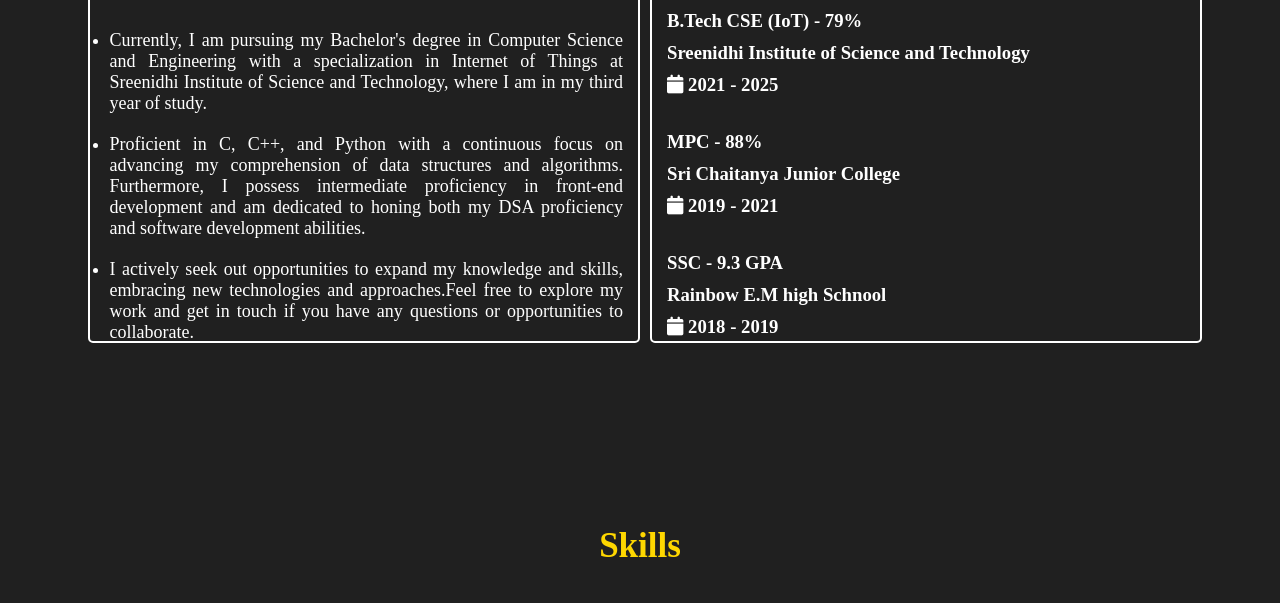
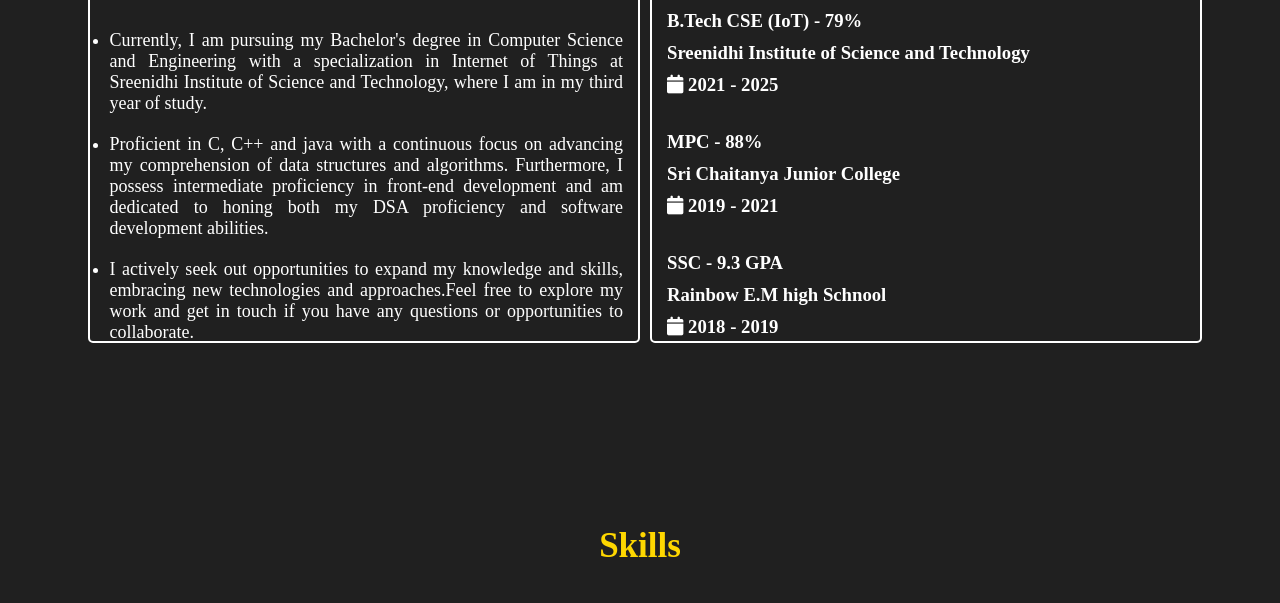
Before and after one commit to AluwalaSanjana/Porfolio, a plain HTML site: page index.html in a window 1280 px wide. Shown: the part 861-1464 px from the top of the page. Drawn offline with Linux system fonts and the light colour scheme; a web font is replaced by a local one.

Commit message:
Update index.html

```diff
--- a/index.html
+++ b/index.html
@@ -74,7 +74,7 @@
                     <li>
                         Currently, I am pursuing my Bachelor's degree in Computer Science and Engineering with a specialization in Internet of Things at Sreenidhi Institute of Science and Technology, where I am in my third year of study.
                     </li>
-                    <li>Proficient in C, C++, and Python with a continuous focus on advancing my comprehension of data structures and algorithms. Furthermore, I possess intermediate proficiency in front-end development and am dedicated to honing both my DSA proficiency and software development abilities.         </li>
+                    <li>Proficient in C, C++ and java with a continuous focus on advancing my comprehension of data structures and algorithms. Furthermore, I possess intermediate proficiency in front-end development and am dedicated to honing both my DSA proficiency and software development abilities.         </li>
                     <li>
                         I actively seek out opportunities to expand my knowledge and skills, embracing new technologies and approaches.Feel free to explore my work and get in touch if you have any questions or opportunities to collaborate.
                     </li>
```
